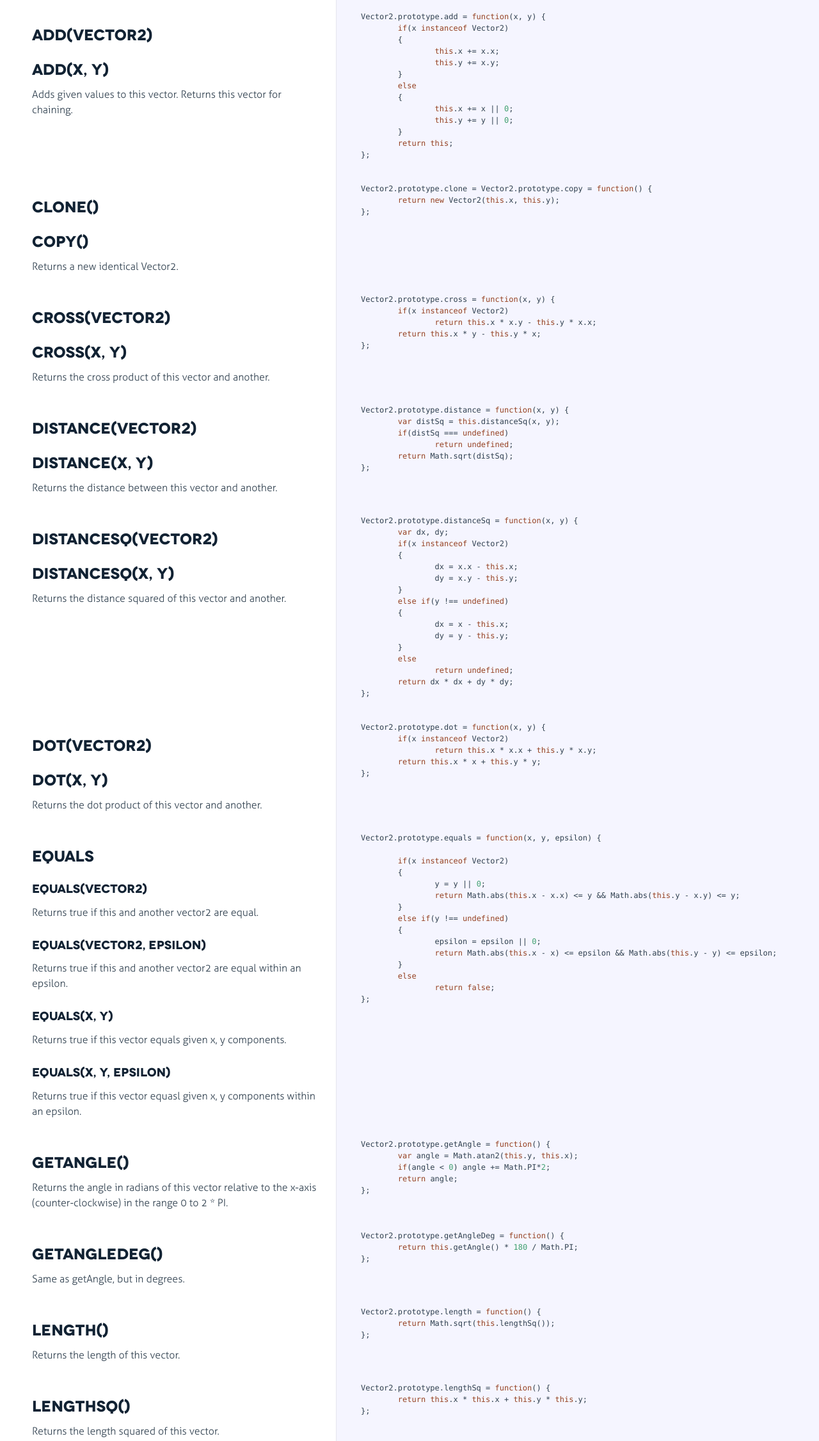
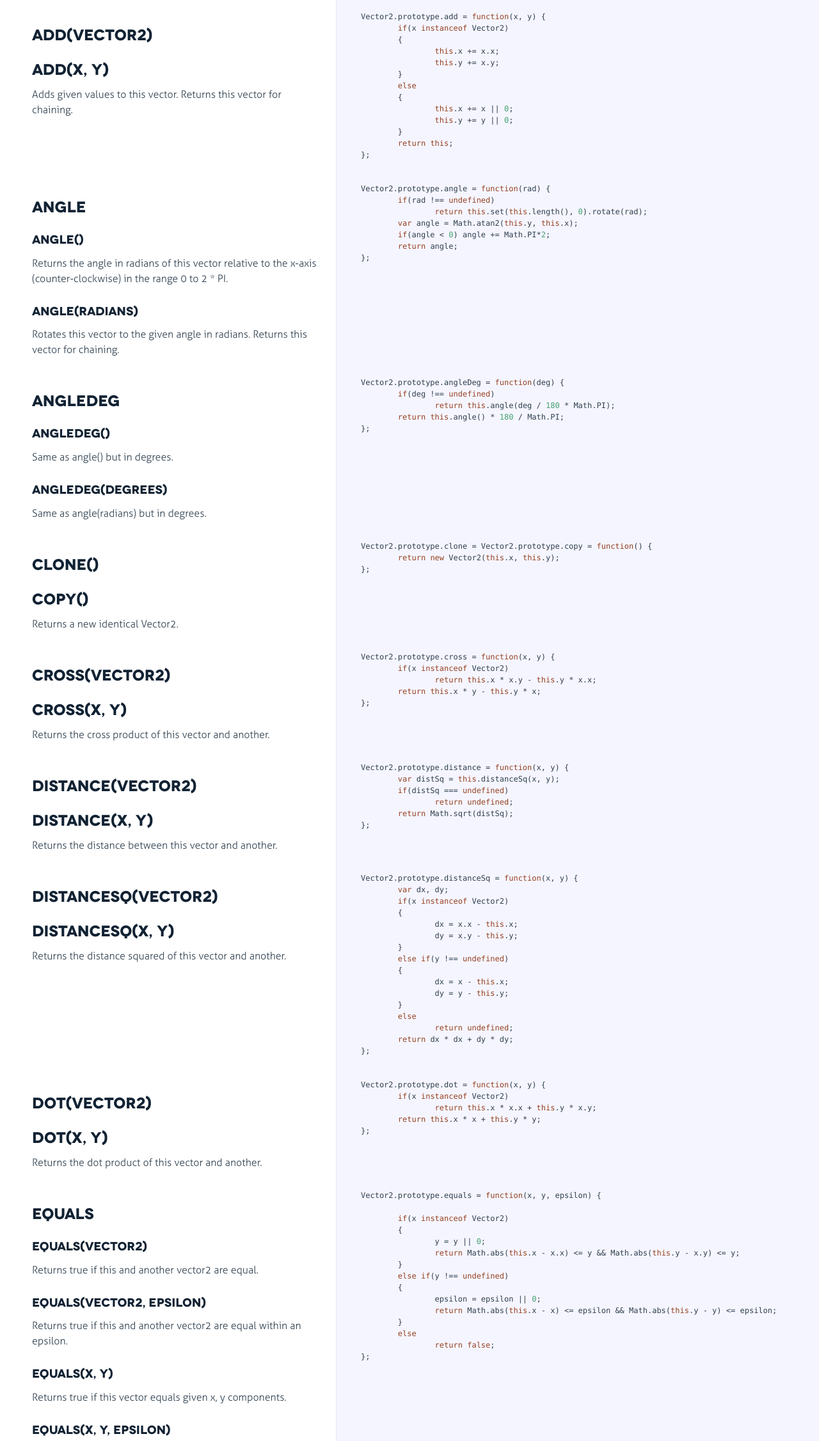
Before and after one commit to rahatarmanahmed/vector2-node, a plain HTML site: page docs/index.html in a window 1280 px wide. Shown: the part 381-2634 px from the top of the page at 64% size. Drawn offline with Linux system fonts and the light colour scheme.

Commit message:
Doc update 0.0.2

```diff
--- a/docs/index.html
+++ b/docs/index.html
@@ -98,6 +98,57 @@ Returns this vector for chaining.</p>
               <div class="pilwrap for-h2">
                 <a class="pilcrow" href="#section-5">&#182;</a>
               </div>
+              <h2>angle</h2>
+<h3>angle()</h3>
+<p>Returns the angle in radians of this vector
+relative to the x-axis (counter-clockwise)
+in the range 0 to 2 * PI.</p>
+<h3>angle(radians)</h3>
+<p>Rotates this vector to the given angle in radians.
+Returns this vector for chaining.</p>
+
+            </div>
+
+            <div class="content"><div class='highlight'><pre>Vector2.prototype.angle = <span class="keyword">function</span>(rad) {
+	<span class="keyword">if</span>(rad !== <span class="literal">undefined</span>)
+		<span class="keyword">return</span> <span class="keyword">this</span>.set(<span class="keyword">this</span>.length(), <span class="number">0</span>).rotate(rad);
+	<span class="keyword">var</span> angle = Math.atan2(<span class="keyword">this</span>.y, <span class="keyword">this</span>.x);
+	<span class="keyword">if</span>(angle &lt; <span class="number">0</span>) angle += Math.PI*<span class="number">2</span>;
+	<span class="keyword">return</span> angle;
+};</pre></div></div>
+
+        </li>
+
+
+        <li id="section-6">
+            <div class="annotation">
+
+              <div class="pilwrap for-h2">
+                <a class="pilcrow" href="#section-6">&#182;</a>
+              </div>
+              <h2>angleDeg</h2>
+<h3>angleDeg()</h3>
+<p>Same as angle() but in degrees.</p>
+<h3>angleDeg(degrees)</h3>
+<p>Same as angle(radians) but in degrees.</p>
+
+            </div>
+
+            <div class="content"><div class='highlight'><pre>Vector2.prototype.angleDeg = <span class="keyword">function</span>(deg) {
+	<span class="keyword">if</span>(deg !== <span class="literal">undefined</span>)
+		<span class="keyword">return</span> <span class="keyword">this</span>.angle(deg / <span class="number">180</span> * Math.PI);
+	<span class="keyword">return</span> <span class="keyword">this</span>.angle() * <span class="number">180</span> / Math.PI;
+};</pre></div></div>
+
+        </li>
+
+
+        <li id="section-7">
+            <div class="annotation">
+
+              <div class="pilwrap for-h2">
+                <a class="pilcrow" href="#section-7">&#182;</a>
+              </div>
               <h2>clone()</h2>
 <h2>copy()</h2>
 <p>Returns a new identical Vector2.</p>
@@ -111,11 +162,11 @@ Returns this vector for chaining.</p>
         </li>
 
 
-        <li id="section-6">
+        <li id="section-8">
             <div class="annotation">
 
               <div class="pilwrap for-h2">
-                <a class="pilcrow" href="#section-6">&#182;</a>
+                <a class="pilcrow" href="#section-8">&#182;</a>
               </div>
               <h2>cross(Vector2)</h2>
 <h2>cross(x, y)</h2>
@@ -132,11 +183,11 @@ Returns this vector for chaining.</p>
         </li>
 
 
-        <li id="section-7">
+        <li id="section-9">
             <div class="annotation">
 
               <div class="pilwrap for-h2">
-                <a class="pilcrow" href="#section-7">&#182;</a>
+                <a class="pilcrow" href="#section-9">&#182;</a>
               </div>
               <h2>distance(Vector2)</h2>
 <h2>distance(x, y)</h2>
@@ -154,11 +205,11 @@ Returns this vector for chaining.</p>
         </li>
 
 
-        <li id="section-8">
+        <li id="section-10">
             <div class="annotation">
 
               <div class="pilwrap for-h2">
-                <a class="pilcrow" href="#section-8">&#182;</a>
+                <a class="pilcrow" href="#section-10">&#182;</a>
               </div>
               <h2>distanceSq(Vector2)</h2>
 <h2>distanceSq(x, y)</h2>
@@ -186,11 +237,11 @@ Returns this vector for chaining.</p>
         </li>
 
 
-        <li id="section-9">
+        <li id="section-11">
             <div class="annotation">
 
               <div class="pilwrap for-h2">
-                <a class="pilcrow" href="#section-9">&#182;</a>
+                <a class="pilcrow" href="#section-11">&#182;</a>
               </div>
               <h2>dot(Vector2)</h2>
 <h2>dot(x, y)</h2>
@@ -207,11 +258,11 @@ Returns this vector for chaining.</p>
         </li>
 
 
-        <li id="section-10">
+        <li id="section-12">
             <div class="annotation">
 
               <div class="pilwrap for-h2">
-                <a class="pilcrow" href="#section-10">&#182;</a>
+                <a class="pilcrow" href="#section-12">&#182;</a>
               </div>
               <h2>equals</h2>
 <h3>equals(Vector2)</h3>
@@ -239,46 +290,6 @@ Returns this vector for chaining.</p>
 	}
 	<span class="keyword">else</span>
 		<span class="keyword">return</span> <span class="literal">false</span>;
-};</pre></div></div>
-
-        </li>
-
-
-        <li id="section-11">
-            <div class="annotation">
-
-              <div class="pilwrap for-h2">
-                <a class="pilcrow" href="#section-11">&#182;</a>
-              </div>
-              <h2>getAngle()</h2>
-<p>Returns the angle in radians of this vector
-relative to the x-axis (counter-clockwise)
-in the range 0 to 2 * PI.</p>
-
-            </div>
-
-            <div class="content"><div class='highlight'><pre>Vector2.prototype.getAngle = <span class="keyword">function</span>() {
-	<span class="keyword">var</span> angle = Math.atan2(<span class="keyword">this</span>.y, <span class="keyword">this</span>.x);
-	<span class="keyword">if</span>(angle &lt; <span class="number">0</span>) angle += Math.PI*<span class="number">2</span>;
-	<span class="keyword">return</span> angle;
-};</pre></div></div>
-
-        </li>
-
-
-        <li id="section-12">
-            <div class="annotation">
-
-              <div class="pilwrap for-h2">
-                <a class="pilcrow" href="#section-12">&#182;</a>
-              </div>
-              <h2>getAngleDeg()</h2>
-<p>Same as getAngle, but in degrees.</p>
-
-            </div>
-
-            <div class="content"><div class='highlight'><pre>Vector2.prototype.getAngleDeg = <span class="keyword">function</span>() {
-	<span class="keyword">return</span> <span class="keyword">this</span>.getAngle() * <span class="number">180</span> / Math.PI;
 };</pre></div></div>
 
         </li>
@@ -457,43 +468,6 @@ Returns this vector for chaining.</p>
               <div class="pilwrap for-h2">
                 <a class="pilcrow" href="#section-21">&#182;</a>
               </div>
-              <h2>setAngle(radians)</h2>
-<p>Rotates this vector to the given angle in radians.
-Returns this vector for chaining.</p>
-
-            </div>
-
-            <div class="content"><div class='highlight'><pre>Vector2.prototype.setAngle = <span class="keyword">function</span>(rad) {
-	<span class="keyword">return</span> <span class="keyword">this</span>.set(<span class="keyword">this</span>.length(), <span class="number">0</span>).rotate(rad);
-};</pre></div></div>
-
-        </li>
-
-
-        <li id="section-22">
-            <div class="annotation">
-
-              <div class="pilwrap for-h2">
-                <a class="pilcrow" href="#section-22">&#182;</a>
-              </div>
-              <h2>setAngleDeg(degrees)</h2>
-<p>Same as setAngle but in degrees.</p>
-
-            </div>
-
-            <div class="content"><div class='highlight'><pre>Vector2.prototype.setAngleDeg = <span class="keyword">function</span>(deg) {
-	<span class="keyword">return</span> <span class="keyword">this</span>.setAngle(deg / <span class="number">180</span> * Math.PI);
-};</pre></div></div>
-
-        </li>
-
-
-        <li id="section-23">
-            <div class="annotation">
-
-              <div class="pilwrap for-h2">
-                <a class="pilcrow" href="#section-23">&#182;</a>
-              </div>
               <h2>setPolar(radians, length)</h2>
 <p>Set this vector by angle in degrees and magnitude.
 Returns this vector for chaining.</p>
@@ -507,11 +481,11 @@ Returns this vector for chaining.</p>
         </li>
 
 
-        <li id="section-24">
+        <li id="section-22">
             <div class="annotation">
 
               <div class="pilwrap for-h2">
-                <a class="pilcrow" href="#section-24">&#182;</a>
+                <a class="pilcrow" href="#section-22">&#182;</a>
               </div>
               <h2>setPolarDeg(degrees, length)</h2>
 <p>Same as setPolar but in degrees.</p>
@@ -525,11 +499,11 @@ Returns this vector for chaining.</p>
         </li>
 
 
-        <li id="section-25">
+        <li id="section-23">
             <div class="annotation">
 
               <div class="pilwrap for-h2">
-                <a class="pilcrow" href="#section-25">&#182;</a>
+                <a class="pilcrow" href="#section-23">&#182;</a>
               </div>
               <h2>sub(Vector2)</h2>
 <h2>sub(x, y)</h2>
@@ -555,11 +529,11 @@ Returns this vector for chaining.</p>
         </li>
 
 
-        <li id="section-26">
+        <li id="section-24">
             <div class="annotation">
 
               <div class="pilwrap for-h2">
-                <a class="pilcrow" href="#section-26">&#182;</a>
+                <a class="pilcrow" href="#section-24">&#182;</a>
               </div>
               <h2>toString()</h2>
 <p>Returns a string representation of this vector.</p>
```
